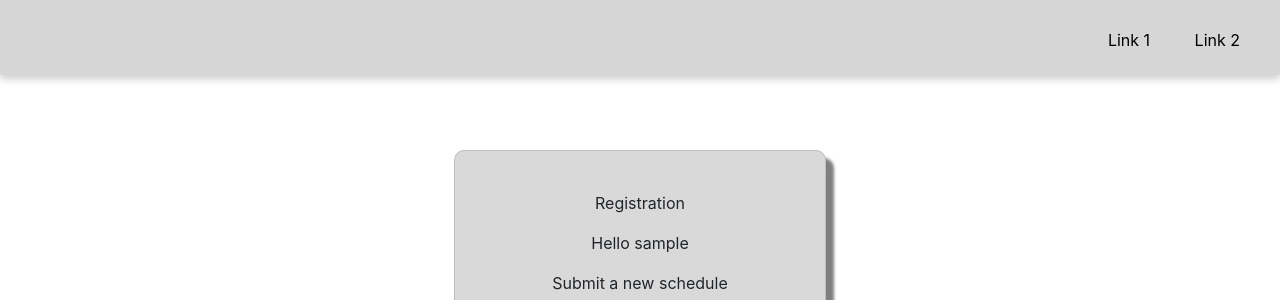
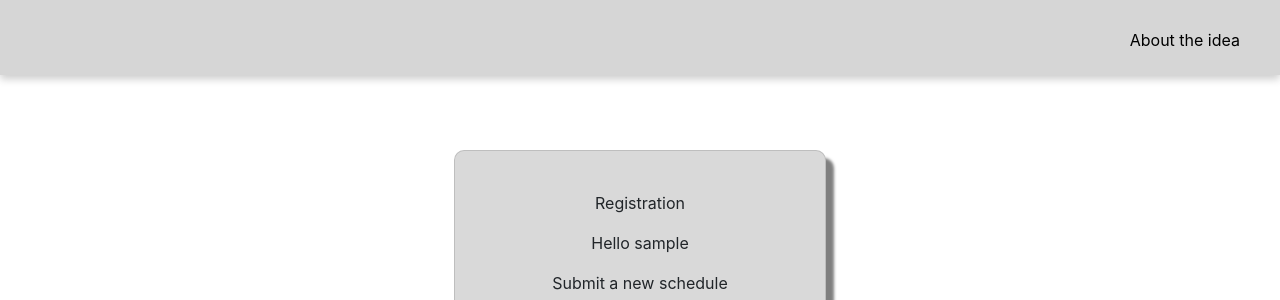
Before and after one commit to hgillesp12/charity_platform, a Flask app: page /questionnaire/sample/1 in a window 1280 px wide. Shown: the top 300 px of the page. Run offline with Flask 3, Linux system fonts and the light colour scheme; some libraries are stand-ins or nearby versions.

Commit message:
Add about ref to remaining pages

```diff
--- a/api/templates/about.html
+++ b/api/templates/about.html
@@ -15,7 +15,6 @@
     <div class="navbar">
       <div class="navbar-links">
         <a href="/about">About the idea</a>
-        <a href="#link2">Link 2</a>
       </div>
     </div>
     <div class="main-content">
--- a/api/templates/main_page.html
+++ b/api/templates/main_page.html
@@ -16,7 +16,6 @@
     <div class="navbar">
       <div class="navbar-links">
         <a href="/about">About the idea</a>
-        <a href="#link2">Link 2</a>
       </div>
     </div>
 
--- a/api/templates/post_message.html
+++ b/api/templates/post_message.html
@@ -14,8 +14,7 @@
   <body>
     <div class="navbar">
       <div class="navbar-links">
-        <a href="#about">About the idea</a>
-        <a href="#link2">Link 2</a>
+        <a href="/about">About the idea</a>
       </div>
     </div>
     <div class="main-content">
--- a/api/templates/questionnaire.html
+++ b/api/templates/questionnaire.html
@@ -14,8 +14,7 @@
   <body>
     <div class="navbar">
       <div class="navbar-links">
-        <a href="#link1">Link 1</a>
-        <a href="#link2">Link 2</a>
+        <a href="/about">About the idea</a>
       </div>
     </div>
     <div class="main-content">
--- a/api/templates/register.html
+++ b/api/templates/register.html
@@ -15,7 +15,6 @@
     <div class="navbar">
       <div class="navbar-links">
         <a href="/about">About the idea</a>
-        <a href="#link2">Link 2</a>
       </div>
     </div>
     <div class="main-content">
```
